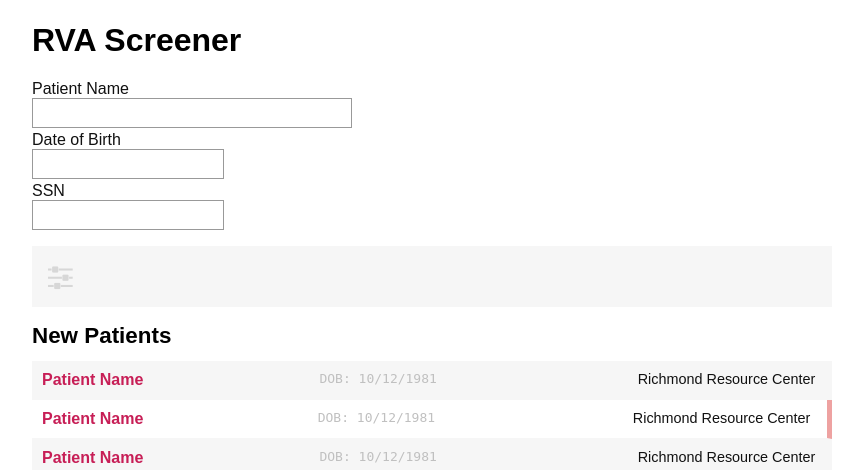
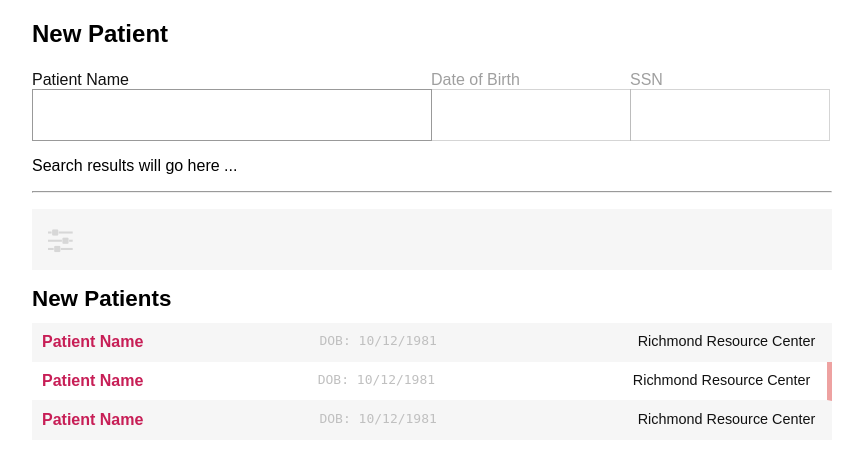
Before and after one commit to codeforamerica/rva-screening-ui-prototypes, a Flask app: template app/templates/landing.html in a window 1280 px wide. Shown: the part 42-512 px from the top of the page, without its empty margins (208-1071 px from the left). Run offline with Flask 2, Linux system fonts and the light colour scheme; the template is opened without the code that fills it, so the values that code supplies are empty; style sheets or scripts are compiled from the project's sources; some libraries are stand-ins or nearby versions.

Commit message:
expanded search styles

```diff
--- a/app/templates/landing.html
+++ b/app/templates/landing.html
@@ -29,7 +29,7 @@
   </nav>
 
   <div class="container">
-    <h1>RVA Screener</h1>
+    <!-- <h1>RVA Screener</h1> -->
 
     <!-- search -->
     <div id="patient-search">
@@ -38,7 +38,9 @@
         <input type="text" class="search field_input field_input_big" placeholder="Search your patients..."/>
       </div> -->
 
-      <div class="patient_search_form">
+      <h2>New Patient</h2>
+
+      <div class="patient_search_form form_row">
         <label class="form_field field_search_patient_name">
           <span class="field_label">
             Patient Name
@@ -66,6 +68,12 @@
             name="search_patient_ssn">
         </label>
       </div>
+
+      <div class="search_results">
+        <p>Search results will go here ...</p>
+      </div>
+
+      <hr>
 
       <div class="filter" id="filter"></div>
 
--- a/front/sass/forms/fields.scss
+++ b/front/sass/forms/fields.scss
@@ -47,6 +47,17 @@
   }
 }
 
+// search field styles
+.patient_search_form {
+  .field_label {
+    font-weight: 500;
+  }
+  .field_input {
+    padding: .4em .5em;
+    font-size: 1.6em;
+  }
+}
+
 
 @media (min-width: $break) {
   .field_first_name { width: $width-third; }
@@ -64,13 +75,12 @@
 
   // expanded search fields
   .field_search_patient_name {
-    width: 20em;
+    width: 50%;
   }
-  .field_search_patient_dob {
-    width: 12em;
-  }
+  .field_search_patient_dob,
   .field_search_patient_ssn {
-    width: 12em;
+    opacity: 0.4;
+    width: 25%;
   }
 
 }
--- a/front/sass/forms/structure.scss
+++ b/front/sass/forms/structure.scss
@@ -10,8 +10,14 @@
 
 // a wrapping element for multiple fields that lie on one row
 .form_row {
+  @include clearfix();
   margin-bottom: .5em;
-  .form_field {}
+  .form_field {
+    float: left;
+    &:not(:first-child) {
+      margin-left: -1px;
+    }
+  }
 }
 
 // a single input with associated label and help text
--- a/front/sass/variables.scss
+++ b/front/sass/variables.scss
@@ -12,6 +12,27 @@ $bump-small: 5px;
 $width-third: 33%;
 $width-twothird: 66%;
 $width-half: 50%;
+
+/* * * * * * * *
+**
+** HELPERS
+**
+** * * * * * * */
+@mixin clearfix() {
+  &:before,
+  &:after {
+    content:" ";
+    display:table;
+  }
+  &:after {
+    clear:both;
+  }
+  *zoom:1;
+}
+.cf {
+  @include clearfix();
+}
+
 
 /* * * * * * * *
 **
```
